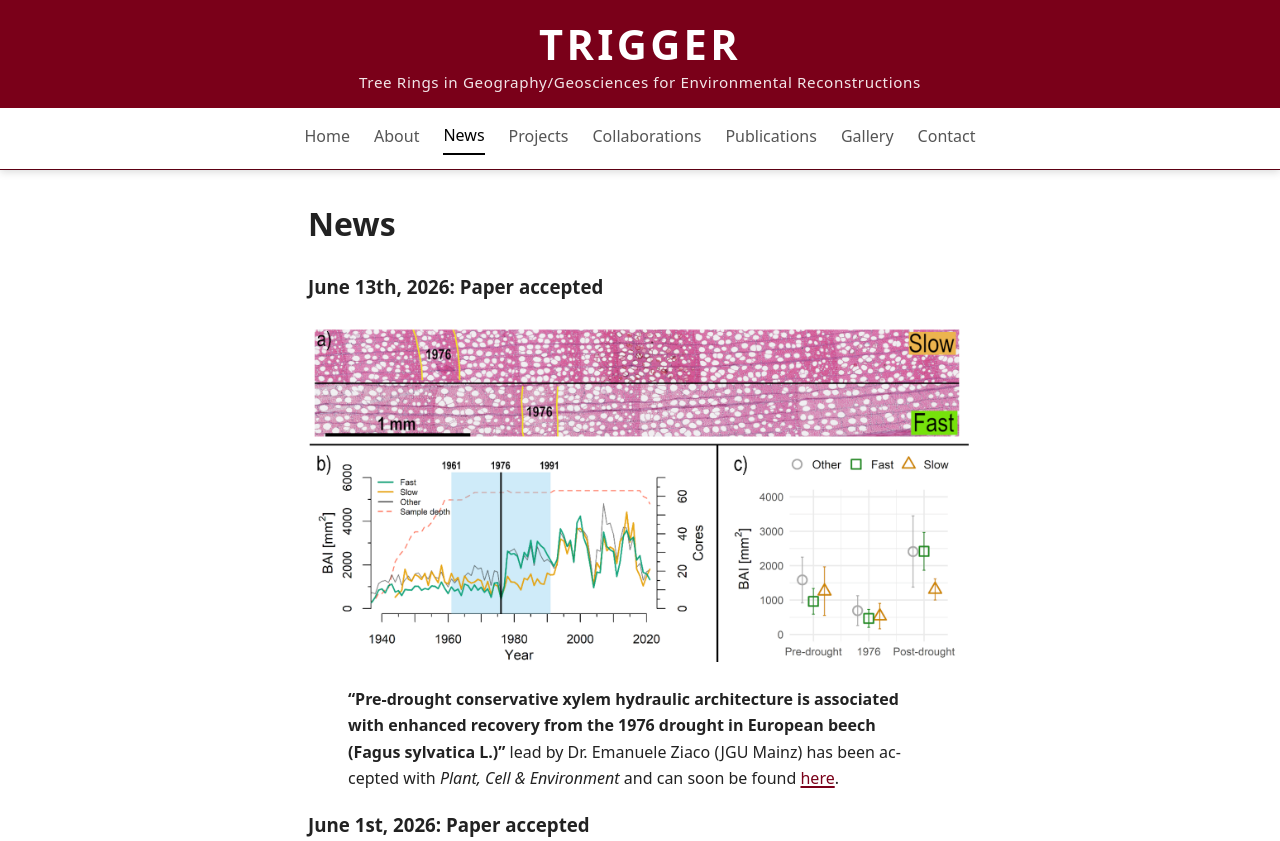
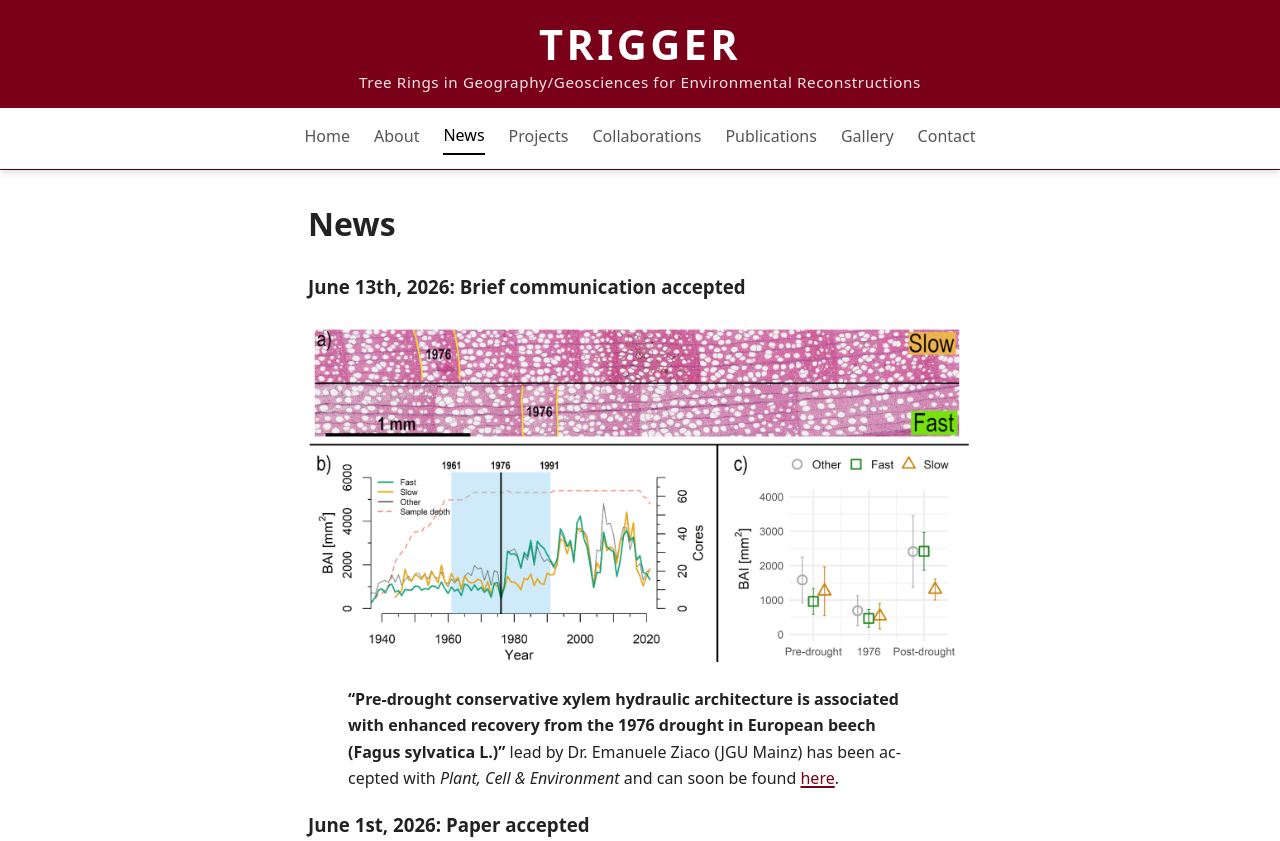
Before and after one commit to mcatorbenson/mcatorbenson.github.io, a Jekyll site: the page built from news/index.md, in a window 1280 px wide and 900 px high, cut to the strip 0-841 px from the top of the window. Built offline with Jekyll 4.4.1, drawn with Linux system fonts in a browser that asks for light colours.

Commit message:
Update index.md

```diff
--- a/news/index.md
+++ b/news/index.md
@@ -4,7 +4,7 @@ title: News
 ---
 
 # News
-### June 13th, 2026: Paper accepted
+### June 13th, 2026: Brief communication accepted
 <a href="../assets/temp/rod26PCE.png" class="lightbox">
     <img src="../assets/temp/rod26PCE.png" alt="Röder 2026 - Plant, Cell & Environment">
 </a>
```
